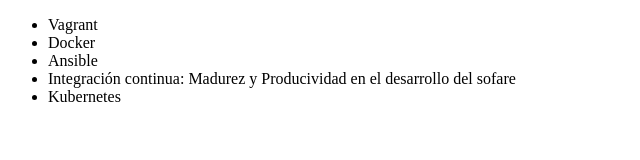
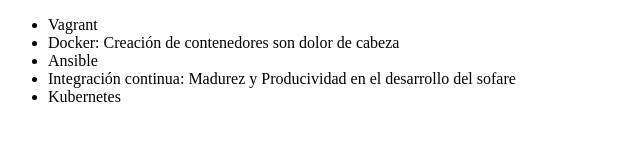
Before and after one commit to Silvertuxtla/alura-git, a plain HTML site: page Index.html in a window 1280 px wide. Shown: the whole page, without its empty margins (0-640 px from the left). Drawn offline with Linux system fonts and the light colour scheme.

Commit message:
Corregimos el nombre del curso Docker

```diff
--- a/Index.html
+++ b/Index.html
@@ -7,7 +7,7 @@
 <body>
      <ul>
          <li> Vagrant </li>
-         <li> Docker </li>
+         <li> Docker: Creación de contenedores son dolor de cabeza </li>
          <li> Ansible </li>
          <li> Integración continua: Madurez y Producividad en el desarrollo del sofare </li>
          <li> Kubernetes </li>
```
